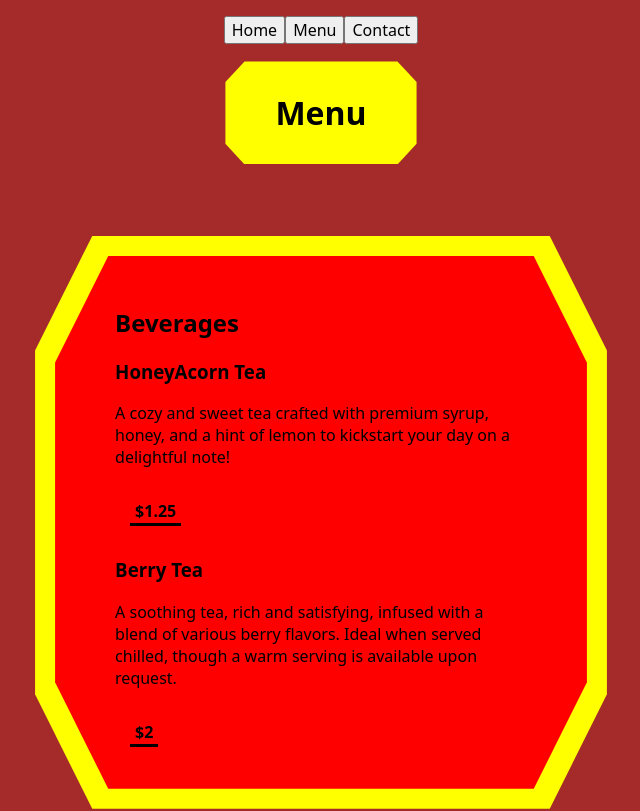
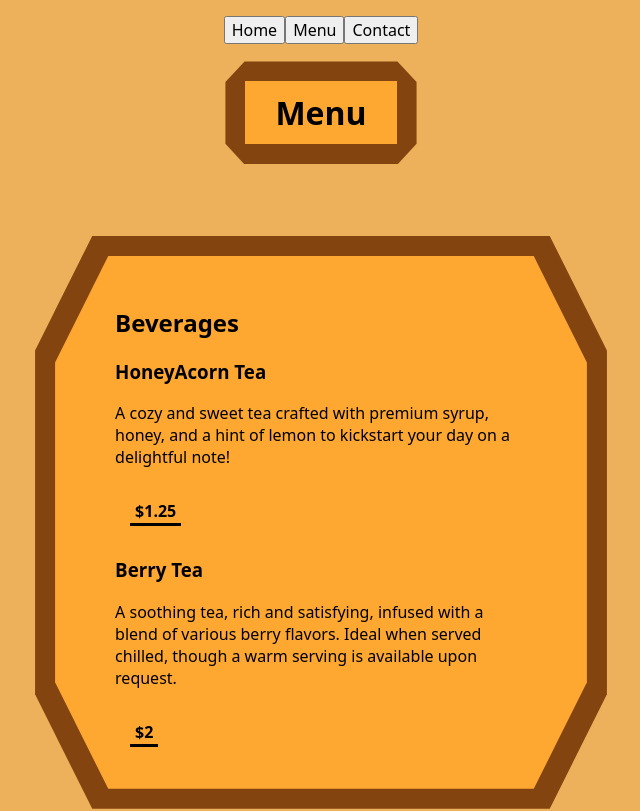
Before and after one commit to niklonberg/webpack-restaurant-page, a website built with webpack: page dist/index.html in a window 1280 px wide. Shown: the top 811 px of the page, without its empty margins (319-959 px from the left). Built offline with Linux system fonts and the light colour scheme.

Commit message:
add color variables

```diff
--- a/src/css-components/base.css
+++ b/src/css-components/base.css
@@ -8,9 +8,9 @@
   }
 
   :root {
-    --primary: brown;
-    --secondary: lightbrown;
-    --tertiary: yellow;
+    --primary: #edb05b;
+    --secondary: #84440f;
+    --tertiary: #fea832;
 
     --sm-gap: 10px;
     --m-gap: 20px;
--- a/src/css-components/main.css
+++ b/src/css-components/main.css
@@ -13,7 +13,7 @@
 
   #content > *::before {
     content: "";
-    background-color: red;
+    background-color: var(--tertiary);
     position: absolute;
     top: 0;
     right: 0;
@@ -25,7 +25,7 @@
 
   #content > *::after {
     content: "";
-    background-color: yellow;
+    background-color: var(--secondary);
     position: absolute;
     top: -20px;
     right: -20px;
--- a/src/css-components/primary-heading.css
+++ b/src/css-components/primary-heading.css
@@ -1,6 +1,6 @@
 @layer component {
   .primary-heading {
-    background-color: yellow;
+    background-color: var(--tertiary);
     text-align: center;
     width: fit-content;
     padding: var(--sm-gap) var(--l-gap);
--- a/src/css-components/review-article.css
+++ b/src/css-components/review-article.css
@@ -11,4 +11,8 @@
     right: 50%;
     transform: translateX(50%);
   }
+
+  .review cite {
+    padding: var(--l-gap);
+  }
 }
```
Also changed, not shown: dist/bundle.js.
